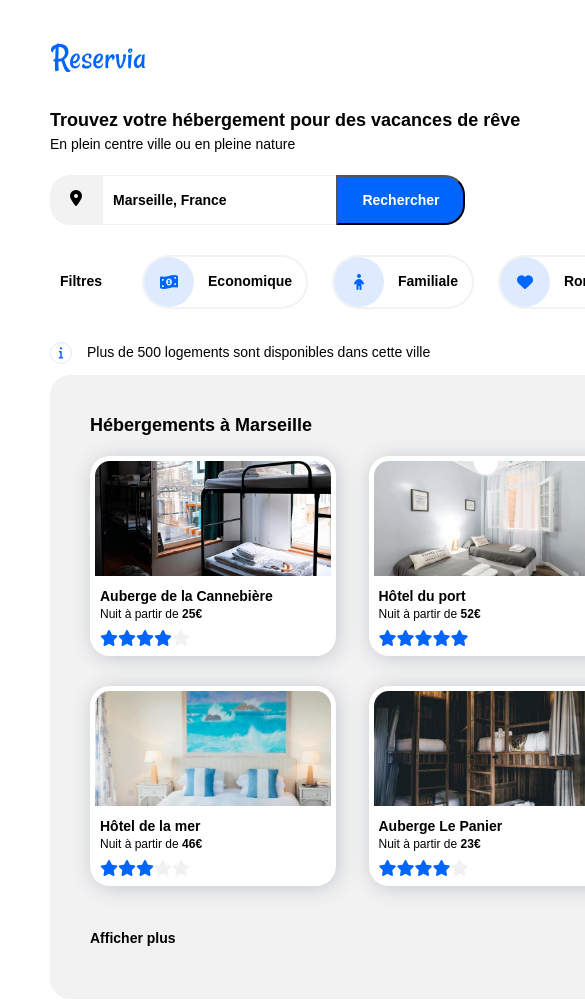
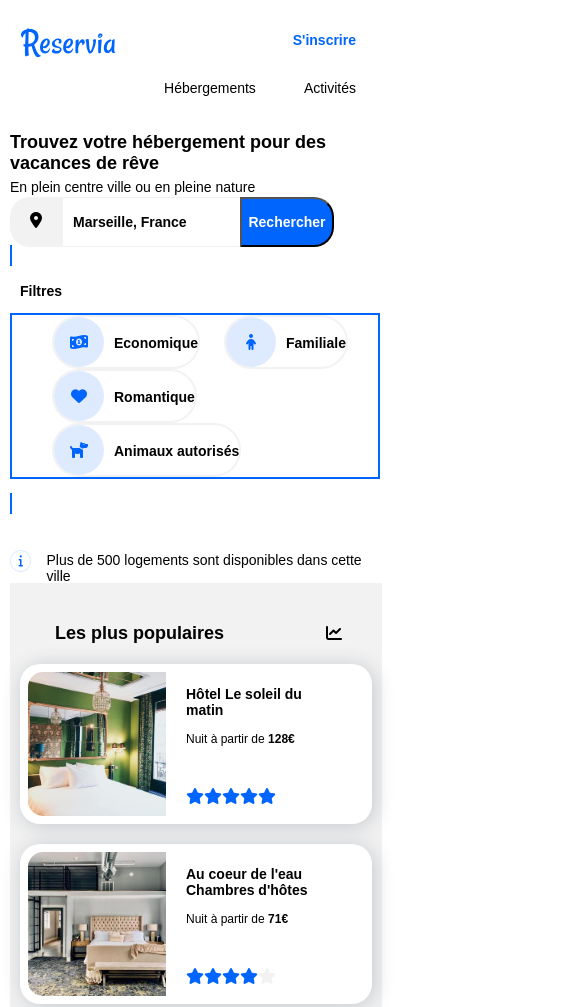
Before and after one commit to AmandineSis/AmandineSismondi_2_17052021, a plain HTML site: page index.html in a window 390 px wide. Shown: the top 1007 px of the page, 585 px wide, since content can reach past the window. Drawn offline with Linux system fonts and the light colour scheme.

Commit message:
media queries added to header, search and accommodation section

```diff
--- a/index.html
+++ b/index.html
@@ -3,8 +3,9 @@
 <html lang="fr">
     <head>
         <meta charset="utf-8"/>
+        <meta name="viewport" content="width=device-width, initial-scale=0.86, maximum-scale=5.0, minimum-scale=0.86">
         <link rel="stylesheet" href="style.css"/>
-       <!-- <link rel="stylesheet" media ="screen and (max-width=1024px)" href="phone_resolution.css"/>-->
+
         <script src="https://kit.fontawesome.com/31987ef527.js" crossorigin="anonymous"></script>
         <title> Reservia </title>
     </head>
@@ -12,7 +13,7 @@
     <body>
         <!--Header-->
             <header>
-                <a id="top"> <img id="logo" src="logo/Reservia.svg" alt="logo"/></a>  <!--Logo + Anchor for empty links-->
+                <a id="top"><img id="logo" src="logo/Reservia.svg" alt="logo"/></a>    <!--Logo with anchor for empty links-->
                 <nav>
                     <ul id="top_nav">                                                           <!--Menu-->
                         <li class="anchor"> <a href="#accommodation">Hébergements</a></li>
--- a/style.css
+++ b/style.css
@@ -45,7 +45,7 @@ header {
 }
 
 #logo {
-    padding-top: 25px;
+   margin-top: 25px;
 }
 
 #top_nav {                      /*top left menu*/
@@ -55,7 +55,7 @@ header {
 
 #top_nav li {                   /*menu font */
     font-size: 14px;
-    padding: 16px 24px 16px 24px;
+    padding: 16px 24px;
 }
 
 .anchor {
@@ -219,7 +219,7 @@ header {
     width: 1337px;
     display: flex;
     justify-content: space-between;
-    margin: 0px 0px 0px 0px;
+
 }
 
 #accommodation_main {       /* Main accommodation result */
@@ -468,10 +468,16 @@ header {
 }
 
   /*--------------------------------------------FOOTER----------------------------------------*/
+#footer   {
+    width: 1337px;
+
+    background-color: #F2F2F2;
+}
 
 #bottom_links {                       /*Footer frame*/
     display: flex;
     align-items: flex-start;
+    background-color: #F2F2F2;
   }
 
 #bottom_links h3 {                      /*Links header*/
@@ -495,3 +501,96 @@ header {
 #bottom_links li {
     font-size: 14px;
 }
+
+/* -------- responsive mobile max-width: 630px -------- */
+
+@media screen and (max-width: 603px) {
+    body {
+        width: auto;
+        margin-left:10px;
+    }
+
+    header {
+        display: inline;
+    }
+
+    #top, #logo {
+        position: absolute;
+        top:10px;
+        left: 10px;
+        margin: auto;
+    }
+    #top_nav {
+        flex-wrap: wrap-reverse;
+        justify-content: flex-end;
+    }
+
+    /*search section*/
+    #search_field i {
+        width: auto;
+    }
+    .search_entryField {
+        max-width: 180px;
+    }
+
+    .search_btn {
+        width: auto;
+    }
+
+    /*filters*/
+    #search_filters h3 {                /* Filters title*/
+        padding: 4px 0px 0px 10px;
+    }
+
+    #search_filters {
+        display: inline;  /*position filters list under h3*/
+        height: auto;
+        border: #0065FC 2px solid;
+
+    }
+
+    #search_filtersList {
+        border: #0065FC 2px solid;
+        flex-wrap: wrap;
+        height: auto;
+    }
+
+    /*accommodation --aside*/
+    #accommodation {
+        height: auto;
+        display: flex;
+        flex-direction: column-reverse;
+        justify-content: space-around;
+        margin-top: 10px;
+    }
+
+    #accommodation_side {      /* Side section Favourite accommodation */
+        width: fit-content;
+        padding: 0px 10px;
+        background-color: #F2F2F2;
+        border-radius: 0px
+        ;
+    }
+
+    #accommodation_main {       /* Main accommodation result */
+        width: auto;
+        height: auto;
+        background-color: white;
+        border-radius: 20px;
+    }
+
+    #frame {
+        width: auto;
+        height: auto;
+    }
+
+    .frame_row {
+        display: inline;
+
+    }
+
+    .result {
+        margin-bottom: 20px;
+    }
+
+}
```
